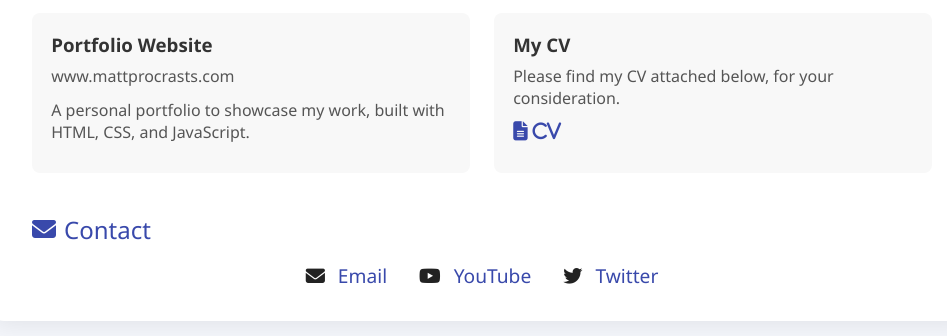
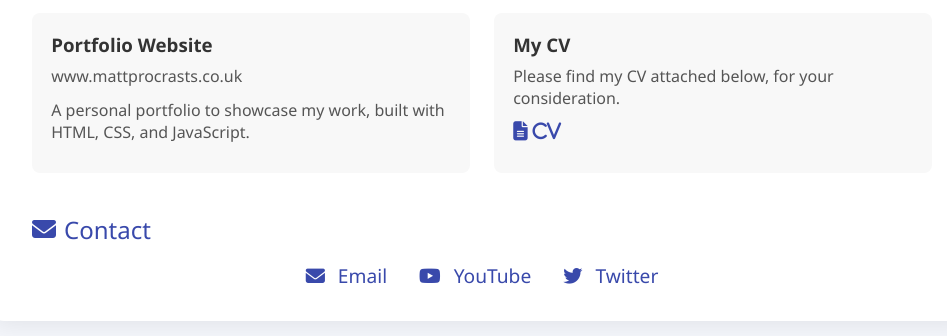
Before and after one commit to mattprocrasts/mattprocrasts, a plain HTML site: page index.html in a window 1280 px wide. Shown: the part 555-891 px from the top of the page, without its empty margins (158-1105 px from the left). Drawn offline with Linux system fonts and the light colour scheme.

Commit message:
Edit icon colours

```diff
--- a/index.html
+++ b/index.html
@@ -33,7 +33,7 @@
       <div class="projects">
         <div class="project-card">
           <h3>Portfolio Website</h3>
-          <p>www.mattprocrasts.com</p>
+          <p>www.mattprocrasts.co.uk</p>
             <p>A personal portfolio to showcase my work, built with HTML, CSS, and JavaScript.</p>
         </div>
         <div class="project-card">
@@ -51,9 +51,9 @@
     </section>
       <div class="section-title"><i class="fa-solid fa-envelope"></i> Contact</div>
       <ul class="contact-list">
-        <li><i class="fa-solid fa-envelope"></i> <a href="mailto:mattprocrasts@gmail.com">Email</a></li>
-        <li><i class="fa-brands fa-youtube"></i> <a href="https://youtube.com/@mattprocrasts" target="_blank" rel="noopener">YouTube</a></li>
-        <li><i class="fa-brands fa-twitter"></i> <a href="https://twitter.com/mattprocrasts" target="_blank" rel="noopener">Twitter</a></li>
+        <li><i class="fa-solid fa-envelope" style="color:#3949ab"></i> <a href="mailto:mattprocrasts@gmail.com">Email</a></li>
+        <li><i class="fa-brands fa-youtube" style="color:#3949ab"></i> <a href="https://youtube.com/@mattprocrasts" target="_blank" rel="noopener">YouTube</a></li>
+        <li><i class="fa-brands fa-twitter" style="color:#3949ab"></i> <a href="https://twitter.com/mattprocrasts" target="_blank" rel="noopener">Twitter</a></li>
       </ul>
     </section>
   </div>
```
